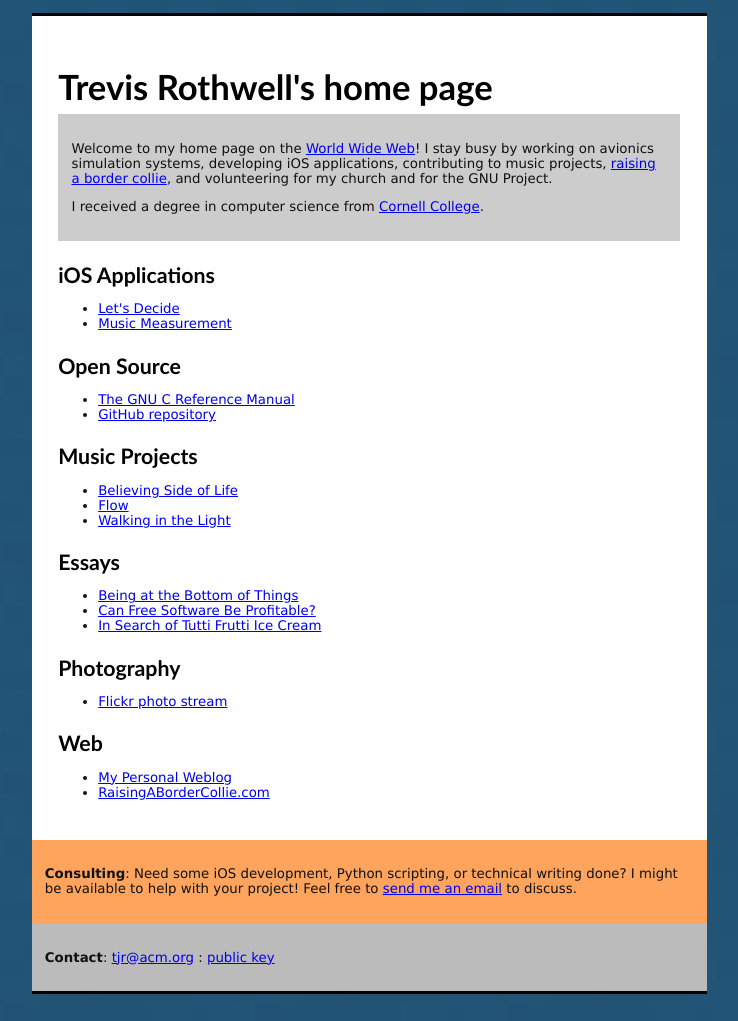
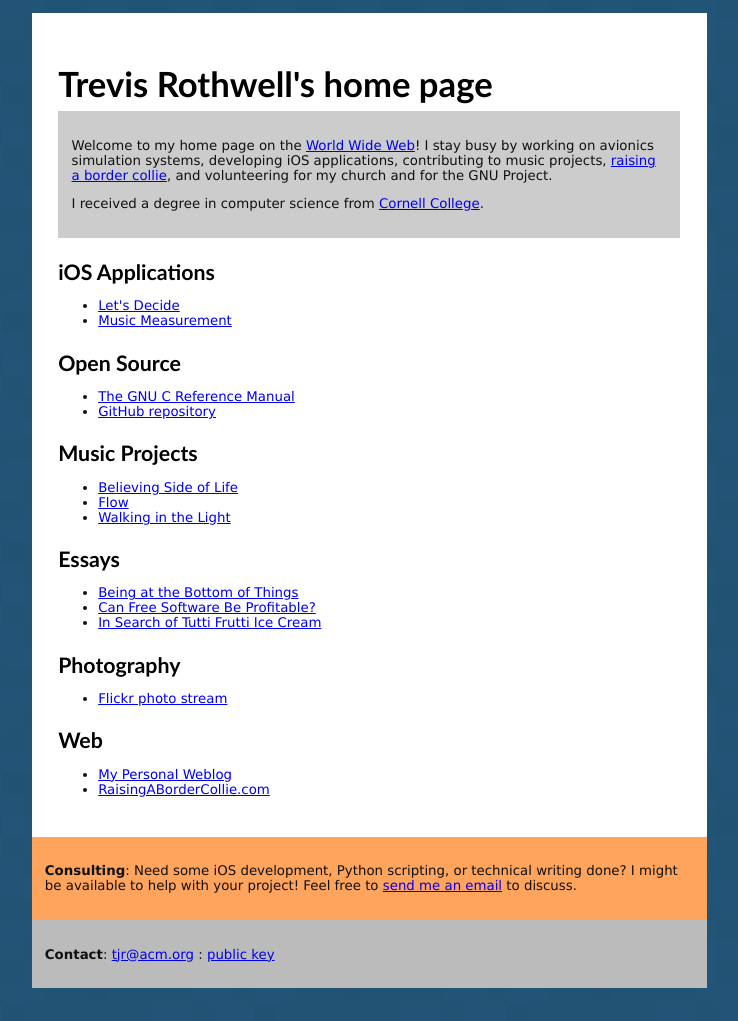
Before and after one commit to tjr/tjr.github.com, a Jekyll site: the page index.html, which Jekyll copies as it is, in a window 1280 px wide. Shown: the whole page, without its empty margins (271-1009 px from the left). Built offline with Jekyll 4.4.1, drawn with Linux system fonts in a browser that asks for light colours; some web fonts are replaced.

Commit message:
update css

```diff
--- a/css/home.css
+++ b/css/home.css
@@ -18,8 +18,6 @@ body {
     text-align: left;
     padding: 0px;
     border: 0px solid #999;
-    border-top: 3px solid black;
-    border-bottom: 3px solid black;
 }
 
 img.photo { border: 1px solid black; }
```
